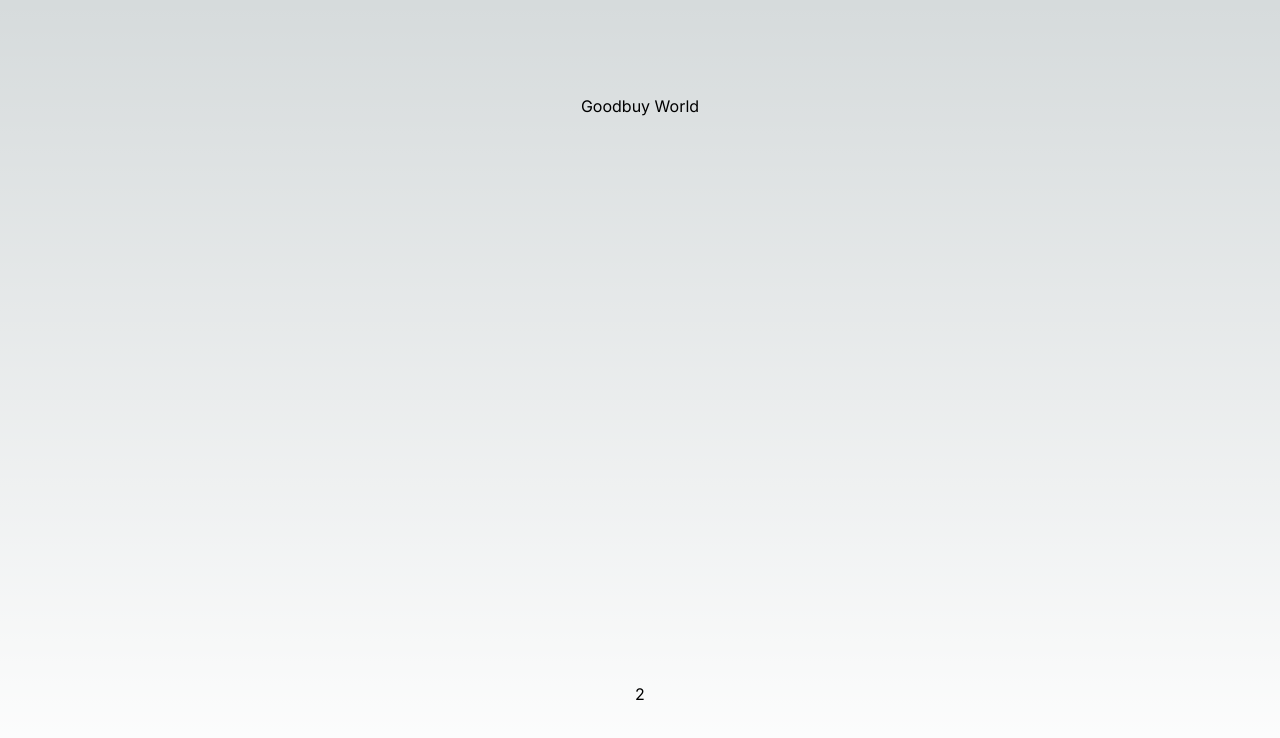
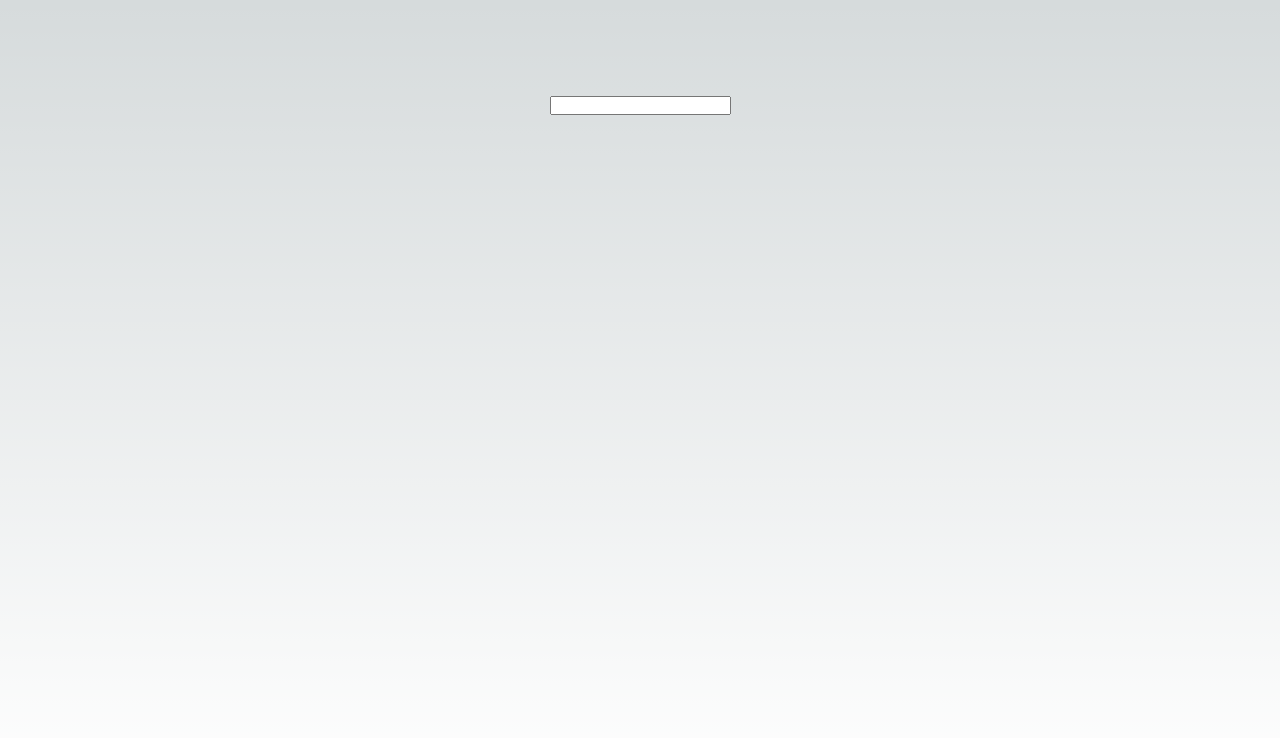
Before and after one commit to DoroninDmitrii/React, a Next.js app in the folder BFS/my-app/: page / in a window 1280 px wide. Shown: the top 738 px of the page. Built offline with nearby package versions, Linux system fonts and the light colour scheme.

Commit message:
usefocus

```diff
--- /dev/null
+++ b/BFS/my-app/src/app/hooks/11.useFocus.ts
@@ -0,0 +1,30 @@
+import { useCallback, useEffect, useRef, useState } from "react";
+
+export function useFocus<T extends HTMLElement>() {
+  const [focused, setFocused] = useState(false);
+  const ref = useRef<T>();
+
+  const onFocus = () => {
+    setFocused(true);
+  };
+
+  const onBlur = () => {
+    setFocused(false);
+  };
+
+  const callbackRef = useCallback((node: T) => {
+    if (ref.current) {
+      ref.current.removeEventListener('focus', onFocus);
+      ref.current.removeEventListener('blur', onBlur);
+    }
+
+    ref.current = node;
+
+    if (ref.current) {
+      ref.current.addEventListener('focus', onFocus);
+      ref.current.addEventListener('blur', onBlur);
+    }
+  }, [])
+
+  return { focused, callbackRef };
+};
--- a/BFS/my-app/src/app/page.tsx
+++ b/BFS/my-app/src/app/page.tsx
@@ -4,6 +4,7 @@ import styles from "./page.module.css";
 import { useTimeout } from "./hooks/2.useTimeout";
 import { useIsFirstRender } from "./hooks/3.useIsFirstRender";
 import { useHover } from "./hooks/6.useHover";
+import { useFocus } from "./hooks/11.useFocus";
 
 export default function Home() {
   useTimeout(() => console.log('hello'), 2000);
@@ -11,14 +12,20 @@ export default function Home() {
 
   const hover1 = useHover();
   const hover2 = useHover();
+
+  const { callbackRef, focused } = useFocus();
+
   return (
     <main className={styles.main}>
-      <div ref={hover1.callbackRef}>
+      {/* <div ref={hover1.callbackRef}>
         {hover1.isHovered ? 'Hello World' : 'Goodbuy World'}
       </div>
       <div ref={hover2.callbackRef}>
         {hover2.isHovered ? '1' : '2'}
-      </div>
+      </div> */}
+
+      <input ref={callbackRef} />
+        {focused && 'Hello World'}
     </main>
   );
 }
```
